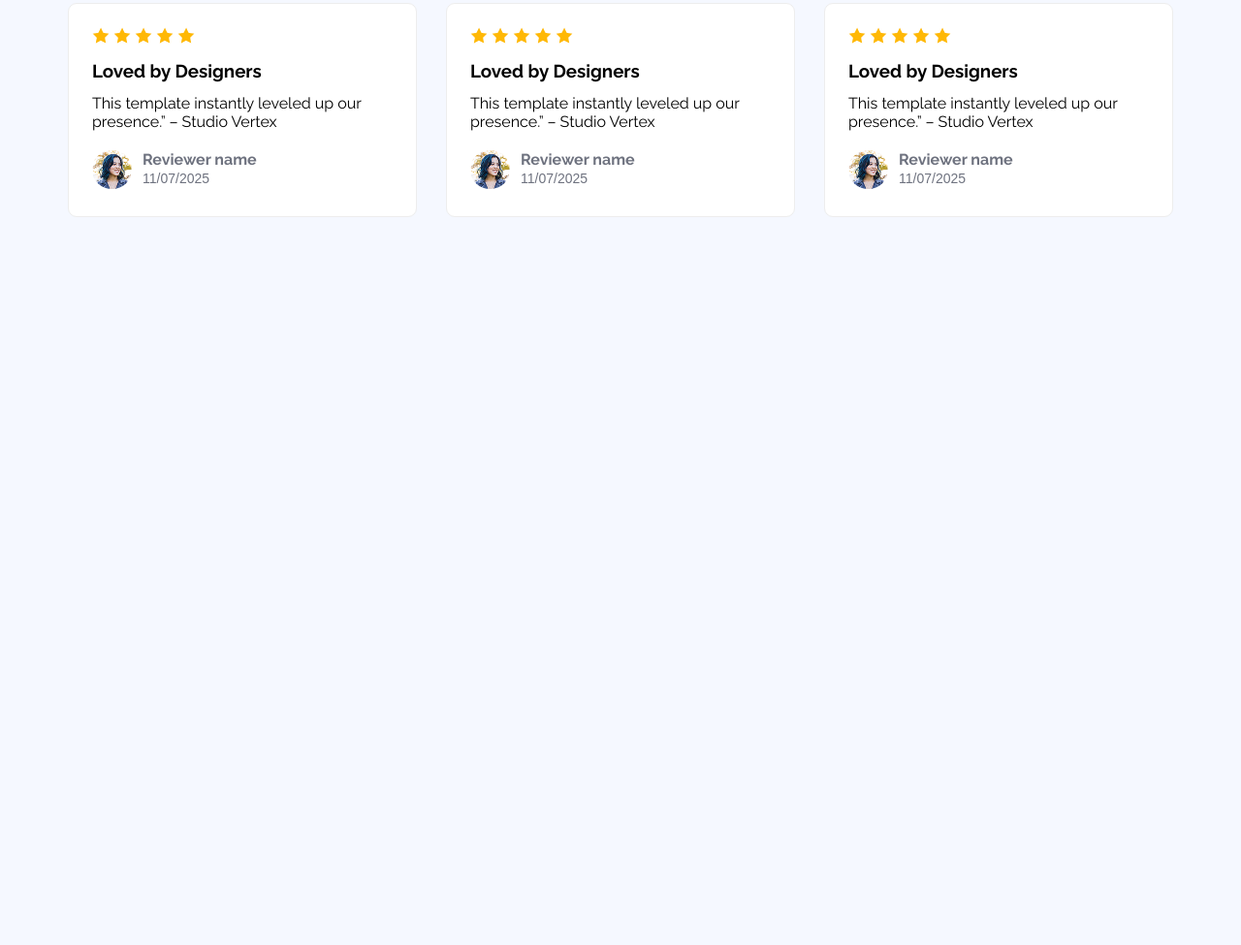
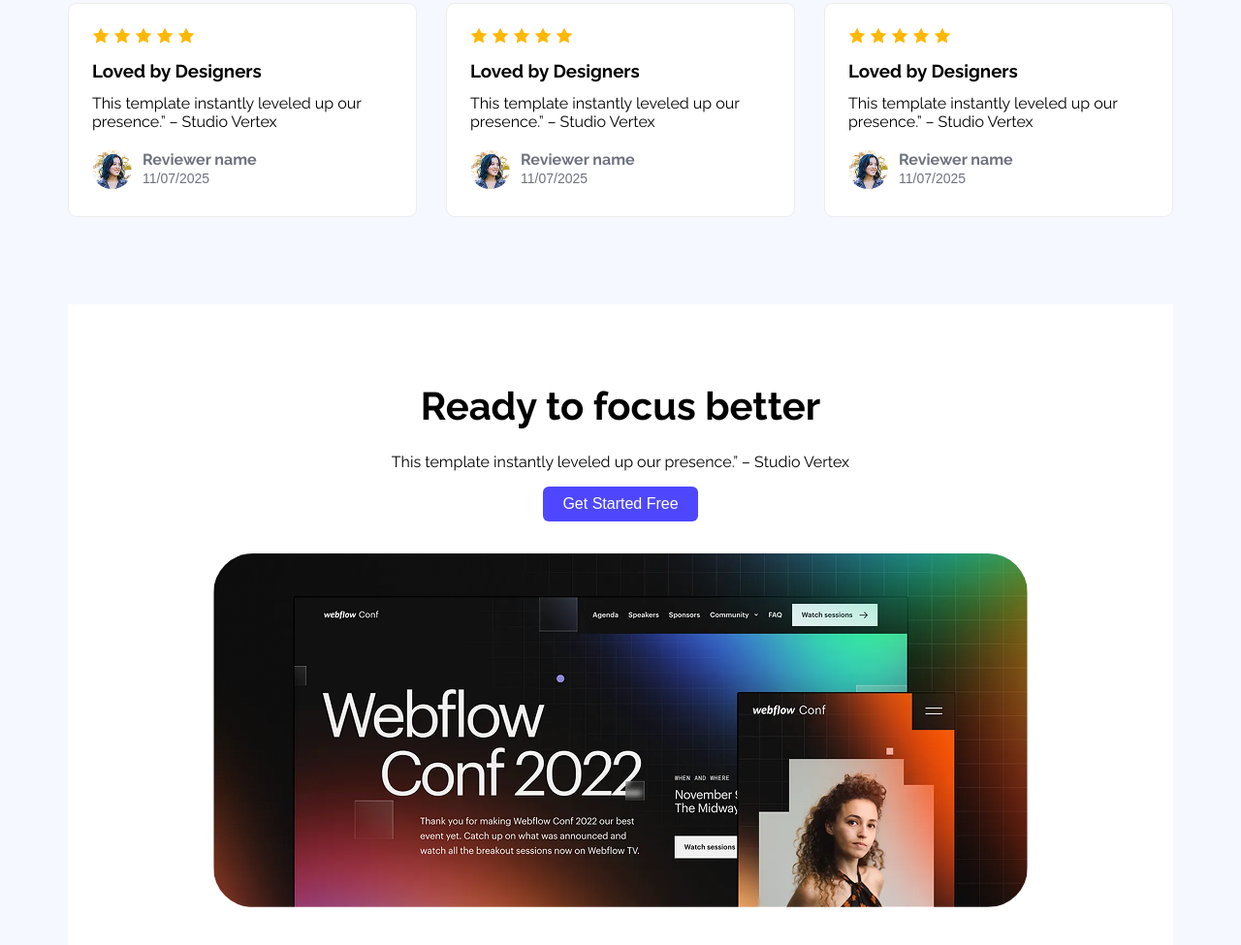
Before and after one commit to mohyminulislam-mi/Assignment-1, a plain HTML site: page index.html in a window 1280 px wide. Shown: the part 1515-2490 px from the top of the page at 97% size. Before the commit the page ends 1834 px from the top, so only its background shows below. Drawn offline with Linux system fonts and the light colour scheme.

Commit message:
ready-webflow banner section designing complete

```diff
--- a/index.html
+++ b/index.html
@@ -132,6 +132,15 @@
 
                 </div>
             </div>
+        <!-- (ready webflow section) start here -->
+         <section id="ready-webflow">
+            <div class="ready-webflow-wrap">
+                <h1>Ready to focus better</h1>
+                <p>This template instantly leveled up our presence.” – Studio Vertex</p>
+                <button class="btn">Get Started Free</button>
+                <img src="Assets/wc-big.png">
+            </div>
+         </section>
     </main>
     <!-- footer start hare -->
     <footer></footer>
--- a/style.css
+++ b/style.css
@@ -153,3 +153,28 @@ h1.review-title {
 }
 
 .review-person-name h4 {color: #6e727f;}
+/* (ready webflow section) start here */
+#ready-webflow{
+    border-radius: 20px;
+}
+.ready-webflow-wrap {
+    background-color: white;
+    text-align: center;
+    padding: 81px 150px;
+}
+
+.ready-webflow-wrap h1 {
+    font-size: 40px;
+}
+
+.ready-webflow-wrap p {
+    padding: 25px 0 16px 0;
+}
+
+.ready-webflow-wrap button {
+    margin-bottom: 33px;
+}
+
+.ready-webflow-wrap img {
+    border-radius: 41px;
+}
```
